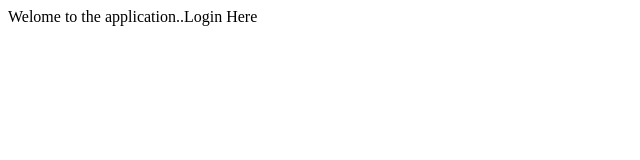
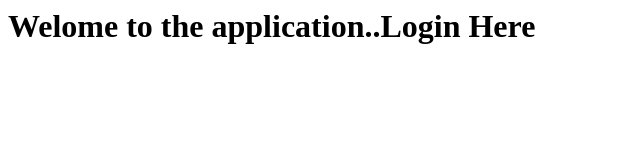
Before and after one commit to satyasudhakar/Foodie-app, a plain HTML site: page Foodie/login.html in a window 1280 px wide. Shown: the whole page, without its empty margins (0-640 px from the left). Drawn offline with Linux system fonts and the light colour scheme.

Commit message:
Update login.html

```diff
--- a/Foodie/login.html
+++ b/Foodie/login.html
@@ -1,5 +1,5 @@
 <html>
 <body>
-Welome to the application..Login Here
+  <h1> Welome to the application..Login Here </h1>
 </body>
 </html>
```
